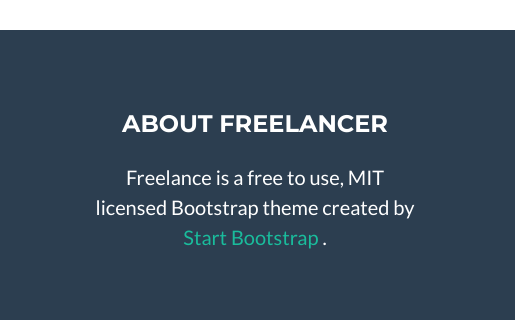
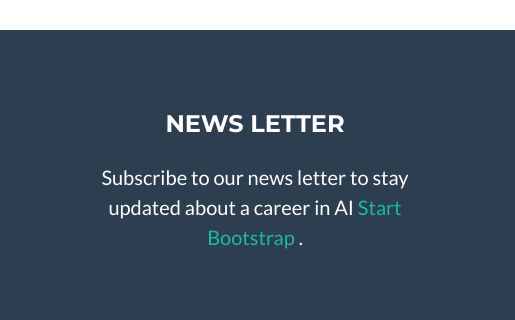
Before and after one commit to manojkumar010/manojkumar010.github.io, a plain HTML site: page index.html in a window 1280 px wide. Shown: the part 3424-3744 px from the top of the page, 765-1280 px from the left. Drawn offline with nearby package versions, Linux system fonts and the light colour scheme.

Commit message:
Update index.html

```diff
--- a/index.html
+++ b/index.html
@@ -237,10 +237,10 @@
                     </div>
                     <!-- Footer About Text-->
                     <div class="col-lg-4">
-                        <h4 class="text-uppercase mb-4">About Freelancer</h4>
+                        <h4 class="text-uppercase mb-4">News Letter</h4>
                         <p class="lead mb-0">
-                            Freelance is a free to use, MIT licensed Bootstrap theme created by
-                            <a href="http://startbootstrap.com">Start Bootstrap</a>
+                            Subscribe to our news letter to stay updated about a career in AI
+                            <a href="https://www.linkedin.com/in/iam-manoj/">Start Bootstrap</a>
                             .
                         </p>
                     </div>
```
